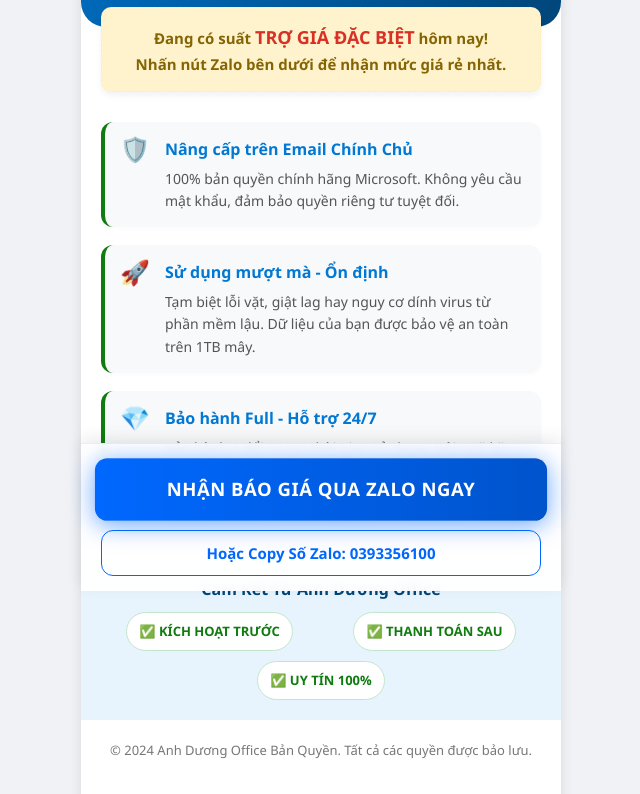
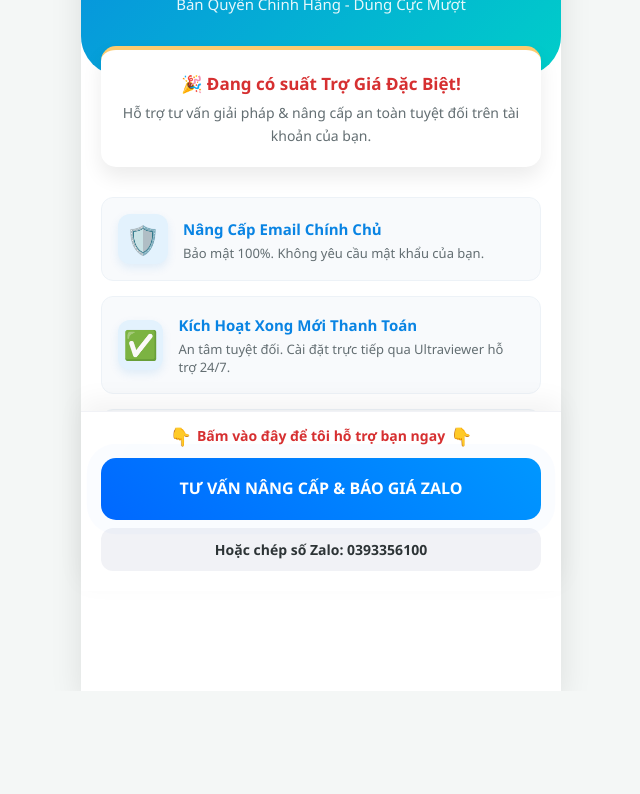
Before and after one commit to Office365banquyen/chinhhang, a plain HTML site: page index.html in a window 1280 px wide. Shown: the part 209-1003 px from the top of the page, without its empty margins (319-959 px from the left). After the commit the page ends 900 px from the top, so only its background shows below. Drawn offline with Linux system fonts and the light colour scheme.

Commit message:
Update index.html

```diff
--- a/index.html
+++ b/index.html
@@ -3,142 +3,139 @@
 <head>
     <meta charset="UTF-8">
     <meta name="viewport" content="width=device-width, initial-scale=1.0">
-    <title>Anh Dương Office Bản Quyền - Nâng Cấp Office 365 Chính Hãng</title>
+    <title>Anh Dương Office - Hỗ Trợ Nâng Cấp Office 365</title>
     <style>
-        * { box-sizing: border-box; margin: 0; padding: 0; font-family: 'Segoe UI', Tahoma, Geneva, Verdana, sans-serif; }
-        body { background-color: #f0f2f5; color: #1c1e21; line-height: 1.6; }
-        .container { max-width: 480px; margin: 0 auto; background: #ffffff; min-height: 100vh; position: relative; padding-bottom: 140px; /* Tăng khoảng trống chân trang */ box-shadow: 0 4px 12px rgba(0,0,0,0.1); }
+        * { box-sizing: border-box; margin: 0; padding: 0; font-family: 'Segoe UI', system-ui, -apple-system, sans-serif; }
+        body { background-color: #f4f7f6; color: #2d3436; line-height: 1.6; overflow-x: hidden; }
+        .container { max-width: 480px; margin: 0 auto; background: #ffffff; min-height: 100vh; position: relative; padding-bottom: 160px; box-shadow: 0 10px 30px rgba(0,0,0,0.1); }
 
-        /* Header / Banner */
-        .hero { background: linear-gradient(135deg, #0078d4 0%, #004578 100%); color: white; text-align: center; padding: 40px 20px 30px; border-bottom-left-radius: 25px; border-bottom-right-radius: 25px; }
-        .brand { font-size: 14px; text-transform: uppercase; letter-spacing: 2px; opacity: 0.9; margin-bottom: 10px; display: block; font-weight: bold; color: #ffb900; }
-        .hero h1 { font-size: 26px; font-weight: 800; margin-bottom: 15px; line-height: 1.3; }
-        .hero p { font-size: 16px; opacity: 0.95; margin-bottom: 0; }
+        /* Banner & Hình ảnh đại diện */
+        .hero { background: linear-gradient(135deg, #0984e3 0%, #00cec9 100%); padding: 40px 20px 60px; text-align: center; position: relative; border-bottom-left-radius: 40px; border-bottom-right-radius: 40px; }
 
-        /* Nổi bật thông điệp chốt sale */
-        .highlight-box { background: #fff3cd; color: #856404; border: 1px dashed #ffeeba; margin: -20px 20px 20px; padding: 15px; border-radius: 10px; text-align: center; font-weight: bold; font-size: 15px; box-shadow: 0 4px 6px rgba(0,0,0,0.05); position: relative; z-index: 10; }
-        .highlight-box span { color: #d93025; font-size: 18px; }
+        .avatar-wrapper { position: relative; width: 110px; height: 110px; margin: 0 auto 15px; z-index: 2; animation: float 3s ease-in-out infinite; }
+        .avatar { width: 100%; height: 100%; border-radius: 50%; border: 4px solid #fff; box-shadow: 0 8px 20px rgba(0,0,0,0.2); object-fit: cover; }
+        .online-dot { position: absolute; bottom: 5px; right: 10px; width: 18px; height: 18px; background-color: #00b894; border: 3px solid #fff; border-radius: 50%; animation: pulse-green 2s infinite; }
 
-        /* Danh sách cam kết */
-        .benefits { padding: 10px 20px 20px; }
-        .benefit-item { display: flex; align-items: flex-start; margin-bottom: 18px; background: #f8f9fa; padding: 15px; border-radius: 12px; border-left: 4px solid #107c10; box-shadow: 0 2px 4px rgba(0,0,0,0.02); }
-        .benefit-icon { font-size: 24px; margin-right: 15px; line-height: 1; }
-        .benefit-text h3 { font-size: 16px; margin-bottom: 5px; color: #0078d4; }
-        .benefit-text p { font-size: 14px; color: #555; }
+        .hero h1 { color: white; font-size: 24px; font-weight: 800; text-shadow: 0 2px 4px rgba(0,0,0,0.2); margin-bottom: 5px; line-height: 1.3; }
+        .hero p { color: rgba(255,255,255,0.9); font-size: 15px; font-weight: 500; }
 
-        /* Trust Badges */
-        .trust-section { background: #e8f4fd; padding: 20px; text-align: center; margin-bottom: 20px; }
-        .trust-section h3 { font-size: 16px; color: #004578; margin-bottom: 10px; }
-        .trust-badges { display: flex; justify-content: space-around; flex-wrap: wrap; gap: 10px; }
-        .badge { background: white; padding: 8px 12px; border-radius: 20px; font-size: 13px; font-weight: bold; color: #107c10; border: 1px solid #c3e6cb; }
+        /* Box Thông điệp nổi bật */
+        .highlight-box { background: #fff; margin: -30px 20px 20px; padding: 20px; border-radius: 15px; text-align: center; box-shadow: 0 10px 20px rgba(0,0,0,0.08); position: relative; z-index: 10; border-top: 4px solid #fdcb6e; animation: slideUp 0.8s cubic-bezier(0.175, 0.885, 0.32, 1.275) forwards; }
+        .highlight-box h2 { color: #d63031; font-size: 17px; margin-bottom: 5px; }
+        .highlight-box p { font-size: 14px; color: #636e72; font-weight: 500; }
 
-        /* Footer */
-        .footer { text-align: center; padding: 0 20px 20px; font-size: 13px; color: #777; }
+        /* Danh sách ưu điểm có hiệu ứng */
+        .benefits { padding: 10px 20px; }
+        .benefit-item { display: flex; align-items: center; margin-bottom: 15px; background: #f8fafc; padding: 16px; border-radius: 12px; border: 1px solid #edf2f7; opacity: 0; transform: translateY(20px); }
+        .benefit-icon { font-size: 28px; margin-right: 15px; background: #e3f2fd; width: 50px; height: 50px; display: flex; justify-content: center; align-items: center; border-radius: 12px; box-shadow: 0 4px 10px rgba(0,116,217,0.1); }
+        .benefit-text h3 { font-size: 15px; color: #0984e3; margin-bottom: 3px; }
+        .benefit-text p { font-size: 13px; color: #636e72; line-height: 1.4; }
 
-        /* Nút Cố định (Container) */
-        .cta-container { position: fixed; bottom: 0; left: 50%; transform: translateX(-50%); width: 100%; max-width: 480px; padding: 15px 20px; background: rgba(255, 255, 255, 0.95); backdrop-filter: blur(5px); box-shadow: 0 -5px 15px rgba(0,0,0,0.08); z-index: 100; border-top: 1px solid #eee; display: flex; flex-direction: column; gap: 10px; }
+        /* Animation cho các ưu điểm */
+        .b-1 { animation: fadeUp 0.6s forwards 0.3s; }
+        .b-2 { animation: fadeUp 0.6s forwards 0.5s; }
+        .b-3 { animation: fadeUp 0.6s forwards 0.7s; }
 
-        /* Nút Zalo chính */
-        .zalo-btn { display: flex; justify-content: center; align-items: center; background: linear-gradient(90deg, #0068ff, #0054cc); color: white; padding: 16px; text-decoration: none; border-radius: 12px; font-weight: bold; font-size: 18px; text-transform: uppercase; letter-spacing: 0.5px; box-shadow: 0 4px 15px rgba(0, 104, 255, 0.4); animation: pulse 1.5s infinite; }
+        /* CTA Container */
+        .cta-container { position: fixed; bottom: 0; left: 50%; transform: translateX(-50%); width: 100%; max-width: 480px; padding: 10px 20px 20px; background: rgba(255, 255, 255, 0.98); backdrop-filter: blur(10px); box-shadow: 0 -10px 25px rgba(0,0,0,0.05); z-index: 100; border-top: 1px solid #f1f2f6; display: flex; flex-direction: column; gap: 8px; }
 
-        /* Nút Copy phụ */
-        .copy-btn { display: flex; justify-content: center; align-items: center; background: transparent; color: #0068ff; border: 1px solid #0068ff; padding: 12px; border-radius: 12px; font-weight: bold; font-size: 15px; cursor: pointer; transition: all 0.3s ease; }
-        .copy-btn.success { background: #107c10; color: white; border-color: #107c10; }
+        /* Icon trỏ tay nhấp nháy */
+        .pointer { text-align: center; color: #d63031; font-weight: bold; font-size: 14px; animation: bounce 1s infinite; display: flex; justify-content: center; align-items: center; gap: 5px; }
+        .pointer span { font-size: 18px; }
 
-        @keyframes pulse {
-            0% { transform: scale(1); box-shadow: 0 4px 15px rgba(0, 104, 255, 0.4); }
-            50% { transform: scale(1.03); box-shadow: 0 4px 25px rgba(0, 104, 255, 0.6); }
-            100% { transform: scale(1); box-shadow: 0 4px 15px rgba(0, 104, 255, 0.4); }
-        }
+        /* Nút Zalo chính với hiệu ứng ánh sáng */
+        .zalo-btn { position: relative; overflow: hidden; display: flex; justify-content: center; align-items: center; background: linear-gradient(45deg, #0068ff, #0097ff); color: white; padding: 18px; text-decoration: none; border-radius: 15px; font-weight: 800; font-size: 16px; box-shadow: 0 8px 20px rgba(0, 104, 255, 0.4); transition: transform 0.2s; animation: pulse-blue 2s infinite; }
+        .zalo-btn:active { transform: scale(0.95); }
+        .zalo-icon { width: 24px; height: 24px; margin-right: 10px; filter: brightness(0) invert(1); }
+
+        /* Hiệu ứng tia sáng lướt qua nút */
+        .zalo-btn::after { content: ''; position: absolute; top: -50%; left: -60%; width: 20%; height: 200%; background: rgba(255,255,255,0.4); transform: rotate(45deg); animation: shine 3s infinite; }
+
+        .copy-btn { display: flex; justify-content: center; align-items: center; background: #f1f2f6; color: #2d3436; border: none; padding: 12px; border-radius: 12px; font-weight: 600; font-size: 14px; cursor: pointer; transition: 0.3s; }
+        .copy-btn.success { background: #00b894; color: white; }
+
+        /* Keyframes Animations */
+        @keyframes float { 0%, 100% { transform: translateY(0); } 50% { transform: translateY(-10px); } }
+        @keyframes pulse-green { 0% { box-shadow: 0 0 0 0 rgba(0, 184, 148, 0.7); } 70% { box-shadow: 0 0 0 10px rgba(0, 184, 148, 0); } 100% { box-shadow: 0 0 0 0 rgba(0, 184, 148, 0); } }
+        @keyframes pulse-blue { 0% { box-shadow: 0 0 0 0 rgba(0, 104, 255, 0.4); } 70% { box-shadow: 0 0 0 15px rgba(0, 104, 255, 0); } 100% { box-shadow: 0 0 0 0 rgba(0, 104, 255, 0); } }
+        @keyframes slideUp { 0% { opacity: 0; transform: translateY(40px); } 100% { opacity: 1; transform: translateY(0); } }
+        @keyframes fadeUp { 0% { opacity: 0; transform: translateY(20px); } 100% { opacity: 1; transform: translateY(0); } }
+        @keyframes bounce { 0%, 100% { transform: translateY(0); } 50% { transform: translateY(-5px); } }
+        @keyframes shine { 0% { left: -60%; } 20% { left: 120%; } 100% { left: 120%; } }
     </style>
 </head>
 <body>
     <div class="container">
-
+        <!-- Phần Header với Avatar -->
         <div class="hero">
-            <span class="brand">Anh Dương Office</span>
-            <h1>Nâng Cấp Office 365 Chính Hãng - Giá Kho</h1>
-            <p>Tuyệt đối an toàn - Không dùng Crack - Đầy đủ Word, Excel, PowerPoint & 1TB OneDrive</p>
+            <div class="avatar-wrapper">
+                <!-- Chú ý: Đảm bảo file images.jpg nằm cùng thư mục -->
+                <img src="images.jpg" alt="Anh Dương" class="avatar">
+                <div class="online-dot"></div>
+            </div>
+            <h1>Anh Dương Office</h1>
+            <p>Bản Quyền Chính Hãng - Dùng Cực Mượt</p>
         </div>
 
+        <!-- Lời kêu gọi nổi bật -->
         <div class="highlight-box">
-            Đang có suất <span>TRỢ GIÁ ĐẶC BIỆT</span> hôm nay!<br>
-            Nhấn nút Zalo bên dưới để nhận mức giá rẻ nhất.
+            <h2>🎉 Đang có suất Trợ Giá Đặc Biệt!</h2>
+            <p>Hỗ trợ tư vấn giải pháp & nâng cấp an toàn tuyệt đối trên tài khoản của bạn.</p>
         </div>
 
+        <!-- Ưu điểm với hiệu ứng Fade In -->
         <div class="benefits">
-            <div class="benefit-item">
+            <div class="benefit-item b-1">
                 <div class="benefit-icon">🛡️</div>
                 <div class="benefit-text">
-                    <h3>Nâng cấp trên Email Chính Chủ</h3>
-                    <p>100% bản quyền chính hãng Microsoft. Không yêu cầu mật khẩu, đảm bảo quyền riêng tư tuyệt đối.</p>
+                    <h3>Nâng Cấp Email Chính Chủ</h3>
+                    <p>Bảo mật 100%. Không yêu cầu mật khẩu của bạn.</p>
                 </div>
             </div>
-
-            <div class="benefit-item">
-                <div class="benefit-icon">🚀</div>
+            <div class="benefit-item b-2">
+                <div class="benefit-icon">✅</div>
                 <div class="benefit-text">
-                    <h3>Sử dụng mượt mà - Ổn định</h3>
-                    <p>Tạm biệt lỗi vặt, giật lag hay nguy cơ dính virus từ phần mềm lậu. Dữ liệu của bạn được bảo vệ an toàn trên 1TB mây.</p>
+                    <h3>Kích Hoạt Xong Mới Thanh Toán</h3>
+                    <p>An tâm tuyệt đối. Cài đặt trực tiếp qua Ultraviewer hỗ trợ 24/7.</p>
                 </div>
             </div>
-
-            <div class="benefit-item">
+            <div class="benefit-item b-3">
                 <div class="benefit-icon">💎</div>
                 <div class="benefit-text">
-                    <h3>Bảo hành Full - Hỗ trợ 24/7</h3>
-                    <p>Bảo hành 1 đổi 1 trọn thời gian sử dụng. Đội ngũ kỹ thuật hỗ trợ tận tình qua Ultraviewer/TeamViewer bất cứ khi nào bạn cần.</p>
+                    <h3>Sử Dụng Mượt Mà & Ổn Định</h3>
+                    <p>Tạm biệt lỗi vặt của bản Crack. Bảo hành 1 đổi 1 suốt thời gian dùng.</p>
                 </div>
             </div>
         </div>
 
-        <div class="trust-section">
-            <h3>Cam Kết Từ Anh Dương Office</h3>
-            <div class="trust-badges">
-                <div class="badge">✅ KÍCH HOẠT TRƯỚC</div>
-                <div class="badge">✅ THANH TOÁN SAU</div>
-                <div class="badge">✅ UY TÍN 100%</div>
+        <!-- Nút Gọi Hành Động (CTA) Cố định -->
+        <div class="cta-container">
+            <div class="pointer">
+                <span>👇</span> Bấm vào đây để tôi hỗ trợ bạn ngay <span>👇</span>
             </div>
-        </div>
 
-        <div class="footer">
-            <p>© 2024 Anh Dương Office Bản Quyền. Tất cả các quyền được bảo lưu.</p>
-        </div>
-
-        <!-- Cụm nút CTA -->
-        <div class="cta-container">
-            <!-- Nút chính mở Zalo -->
             <a href="https://zalo.me/0393356100" class="zalo-btn" target="_blank">
-                NHẬN BÁO GIÁ QUA ZALO NGAY
+                TƯ VẤN NÂNG CẤP & BÁO GIÁ ZALO
             </a>
 
-            <!-- Nút phụ Copy Số -->
             <button class="copy-btn" onclick="copyToClipboard('0393356100')">
-                Hoặc Copy Số Zalo: 0393356100
+                Hoặc chép số Zalo: 0393356100
             </button>
         </div>
     </div>
 
-    <!-- Script xử lý copy số điện thoại -->
     <script>
         function copyToClipboard(text) {
-            // Lấy phần tử nút copy
-            const copyBtn = document.querySelector('.copy-btn');
-
-            // Xử lý chép vào khay nhớ tạm
             navigator.clipboard.writeText(text).then(() => {
-                // Đổi giao diện nút khi copy thành công
-                const originalText = copyBtn.innerHTML;
-                copyBtn.innerHTML = "✅ Đã copy thành công!";
-                copyBtn.classList.add('success');
-
-                // Trả lại trạng thái ban đầu sau 3 giây
+                const btn = document.querySelector('.copy-btn');
+                btn.innerHTML = "✨ Đã chép số thành công!";
+                btn.classList.add('success');
                 setTimeout(() => {
-                    copyBtn.innerHTML = "Hoặc Copy Số Zalo: " + text;
-                    copyBtn.classList.remove('success');
+                    btn.innerHTML = "Hoặc chép số Zalo: " + text;
+                    btn.classList.remove('success');
                 }, 3000);
             }).catch(err => {
-                alert("Lỗi khi copy. Vui lòng copy thủ công số: " + text);
+                alert("Lỗi! Vui lòng copy thủ công số: " + text);
             });
         }
     </script>
```
